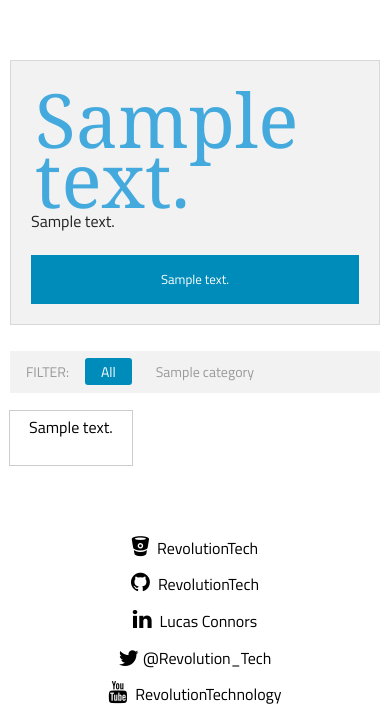
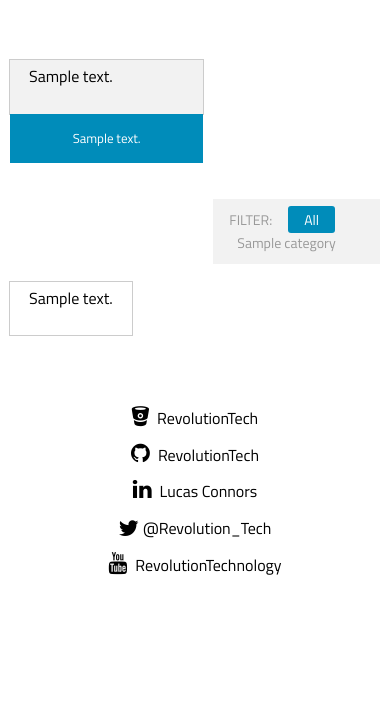
Before and after one commit to RevolutionTech/revolutiontech.ca, a Django app: template templates/category-page.html in a window 390 px wide. Shown: the part 56-761 px from the top of the page. Run offline with Django 3.2, Linux system fonts and the light colour scheme; the template is opened without the code that fills it: most values are stand-ins (such as "Sample title", 1, 10 or a date in 2020); some libraries are stand-ins or nearby versions.

Commit message:
Show hero units as individual items on mobile

```diff
--- a/static/css/revolutiontech.css
+++ b/static/css/revolutiontech.css
@@ -105,10 +105,14 @@
 }
 
 
-.item-regular > a {
+.item-regular > .th {
     width: 100%;
 }
-.item-regular > a > p {
+.item-regular-hero > .th {
+    background-color: #f2f2f2;
+    border-color: #f2f2f2;
+}
+.item-regular > .th > p {
     margin-left: 15px;
     margin-right: 15px;
     text-align: justify;
--- a/templates/category-page.html
+++ b/templates/category-page.html
@@ -11,12 +11,17 @@
 {% block content %}
     {% if items.heroes or items.regular %}
         <div class="home-container">
-            <div class="hero-units">
+            <div class="hero-units show-for-medium-up">
                 {% for hero in items.heroes %}
                     {% include "includes/hero-unit.html" with item=hero %}
                 {% endfor %}
             </div>
             <div class="items-regular">
+                <ul class="large-block-grid-1 show-for-small-only">
+                    {% for item in items.heroes %}
+                        {% include "includes/item-short.html" with item=item hero=True %}
+                    {% endfor %}
+                </ul>
                 {% if categories %}
                     <dl class="sub-nav">
                         <dt>Filter:</dt>
--- a/templates/includes/hero-unit.html
+++ b/templates/includes/hero-unit.html
@@ -2,7 +2,7 @@
 
 <div class="hero-unit">
     {% thumbnail item.image_random.img "x200" as thumb %}
-        <div class="hero-unit-right show-for-medium-up">
+        <div class="hero-unit-right">
             <a href="{{ item.url }}"><img src="{{ thumb.url }}" width="{{ thumb.width }}" height="{{ thumb.height }}" alt="{{ item.name }}"></a>
             {% if item.button_main %}
                 <a class="button expand {{ item.button_main.css_class }}" href="{{ item.button_main.link }}" {% if item.button_main.link_is_external %}target="_blank"{% endif %}>{{ item.button_main.text }}</a>
@@ -12,19 +12,9 @@
             <a href="{{ item.url }}">{{ item.name }}</a>{% if item.release_year %} ({{ item.release_year }}){% endif %}&nbsp;
             {% include "includes/badges.html" with item=item %}
         </h2>
-        <div class="show-for-small-only">
-            <a href="{{ item.url }}"><img src="{{ thumb.url }}" width="{{ thumb.width }}" height="{{ thumb.height }}" alt="{{ item.name }}"></a>
-        </div>
     {% endthumbnail %}
     <p><span class="firstletter">{{ item.description_first_letter }}</span>{{ item.description_rest|safe }}</p>
-    {% if item.button_main %}
-        <div class="show-for-small-only">
-            <a class="button small expand {{ item.button_main.css_class }}" href="{{ item.button_main.link }}" {% if item.button_main.link_is_external %}target="_blank"{% endif %}>{{ item.button_main.text }}</a>
-        </div>
-    {% endif %}
-    <div class="show-for-medium-up">
-        {% for button in item.button_rest %}
-            <a class="button small {{ button.css_class }}" href="{{ button.link }}" {% if button.link_is_external %}target="_blank"{% endif %}>{{ button.text }}</a>
-        {% endfor %}
-    </div>
+    {% for button in item.button_rest %}
+        <a class="button small {{ button.css_class }}" href="{{ button.link }}" {% if button.link_is_external %}target="_blank"{% endif %}>{{ button.text }}</a>
+    {% endfor %}
 </div>
--- a/templates/includes/item-short.html
+++ b/templates/includes/item-short.html
@@ -1,6 +1,6 @@
 {% load thumbnail %}
 
-<li class="item-regular category-{{ item.category.name|slugify }}">
+<li class="item-regular category-{{ item.category.name|slugify }} {% if hero %}item-regular-hero{% endif %}">
     <a class="th" href="{{ item.url }}">
         {% thumbnail item.image_random.img "x200" as thumb %}
             <img class="item-short-img show-for-medium-up" src="{{ thumb.url }}" width="{{ thumb.width }}" height="{{ thumb.height }}" alt="{{ item.name }}">
@@ -12,4 +12,7 @@
         {% endthumbnail %}
         <p>{{ item.description|safe }}</p>
     </a>
+    {% if hero and item.button_main %}
+        <a class="button small expand {{ item.button_main.css_class }}" href="{{ item.button_main.link }}" {% if item.button_main.link_is_external %}target="_blank"{% endif %}>{{ item.button_main.text }}</a>
+    {% endif %}
 </li>
```
